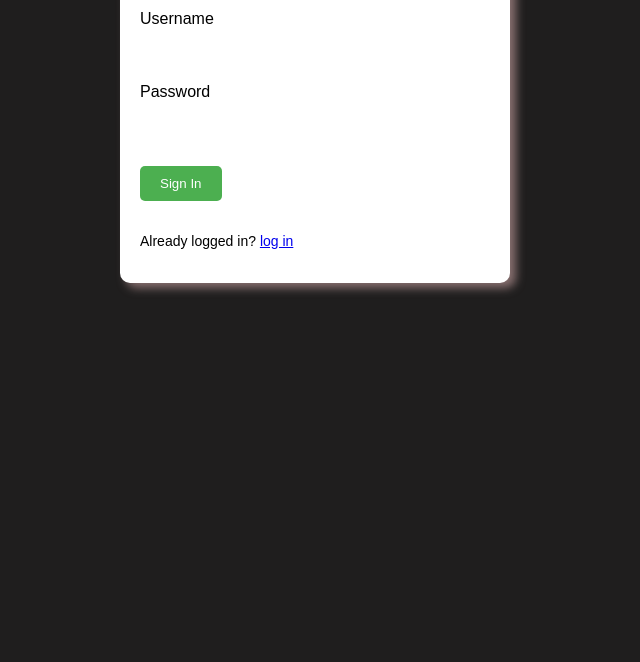
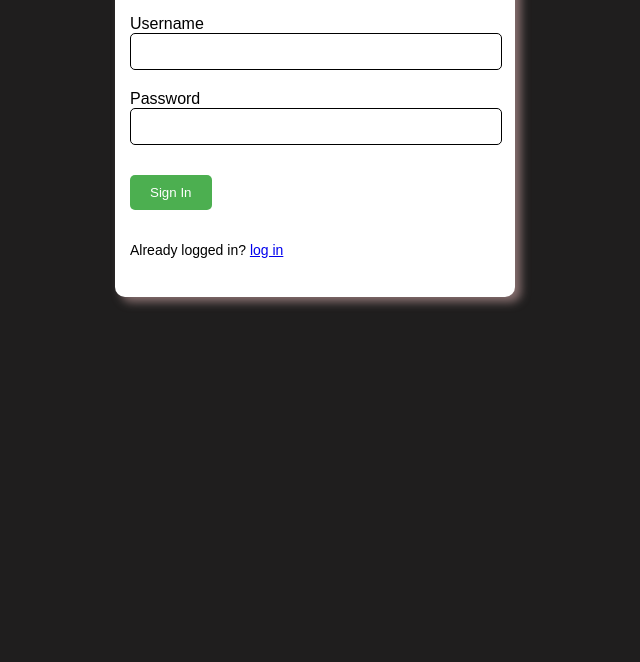
Before and after one commit to MC-137/Sign-in-, a plain HTML site: page index.html in a window 1280 px wide. Shown: the part 138-800 px from the top of the page, without its empty margins (325-965 px from the left). Drawn offline with Linux system fonts and the light colour scheme.

Commit message:
Update index.html

```diff
--- a/index.html
+++ b/index.html
@@ -17,6 +17,9 @@
 			border-radius: 10px;
 			padding: 20px;
 			box-shadow: 6px 5px 10px #887070;
+			padding: 25px;
+			padding-left: 15px;
+			padding-right: 35px;
 		}
         h2 {
 			text-align: center;
@@ -30,6 +33,7 @@
 			border-radius: 5px;
 			border: none;
 			margin-bottom: 20px;
+			border: 1px solid black
 		}
 		input[type="submit"] {
 			background-color: #4CAF50;
```
